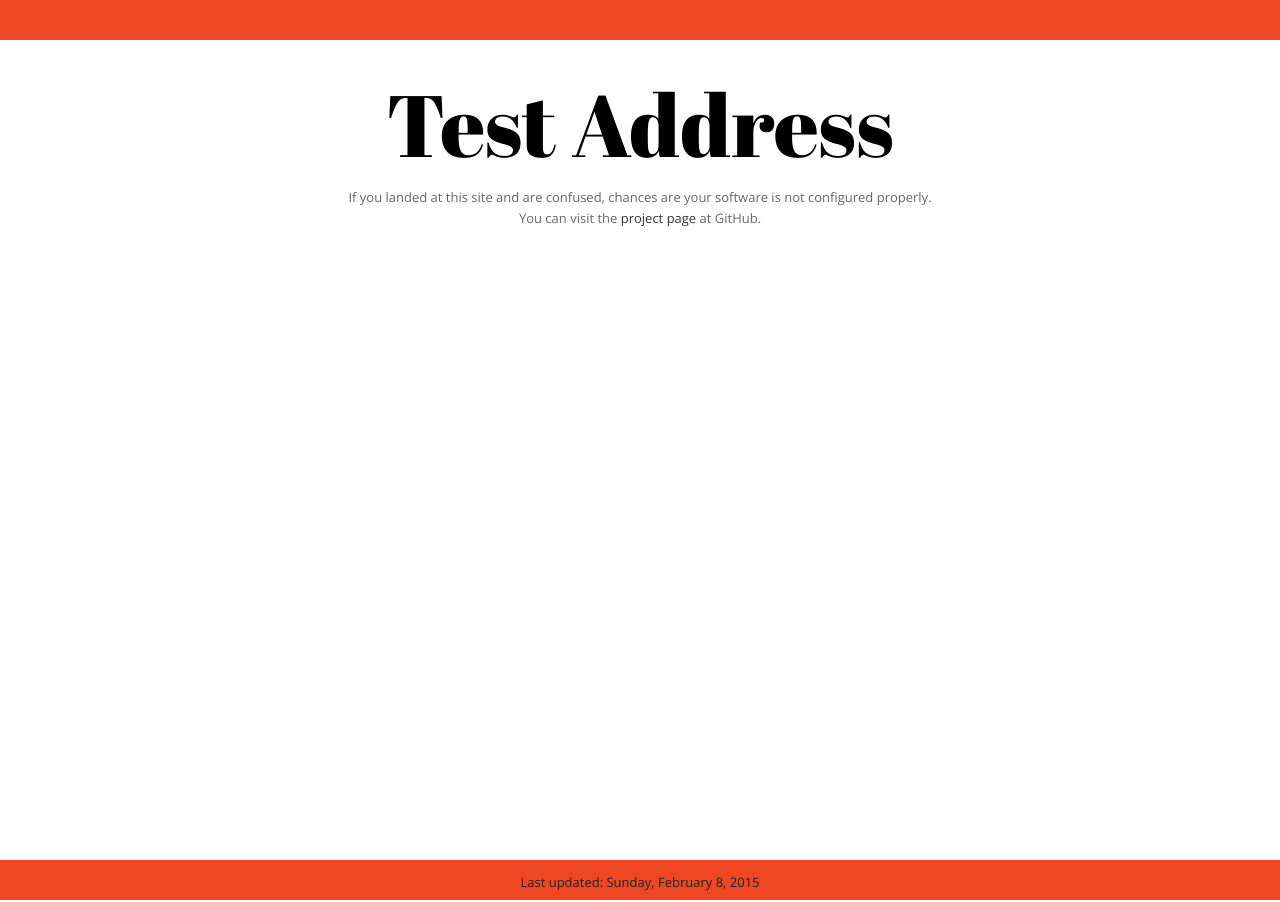
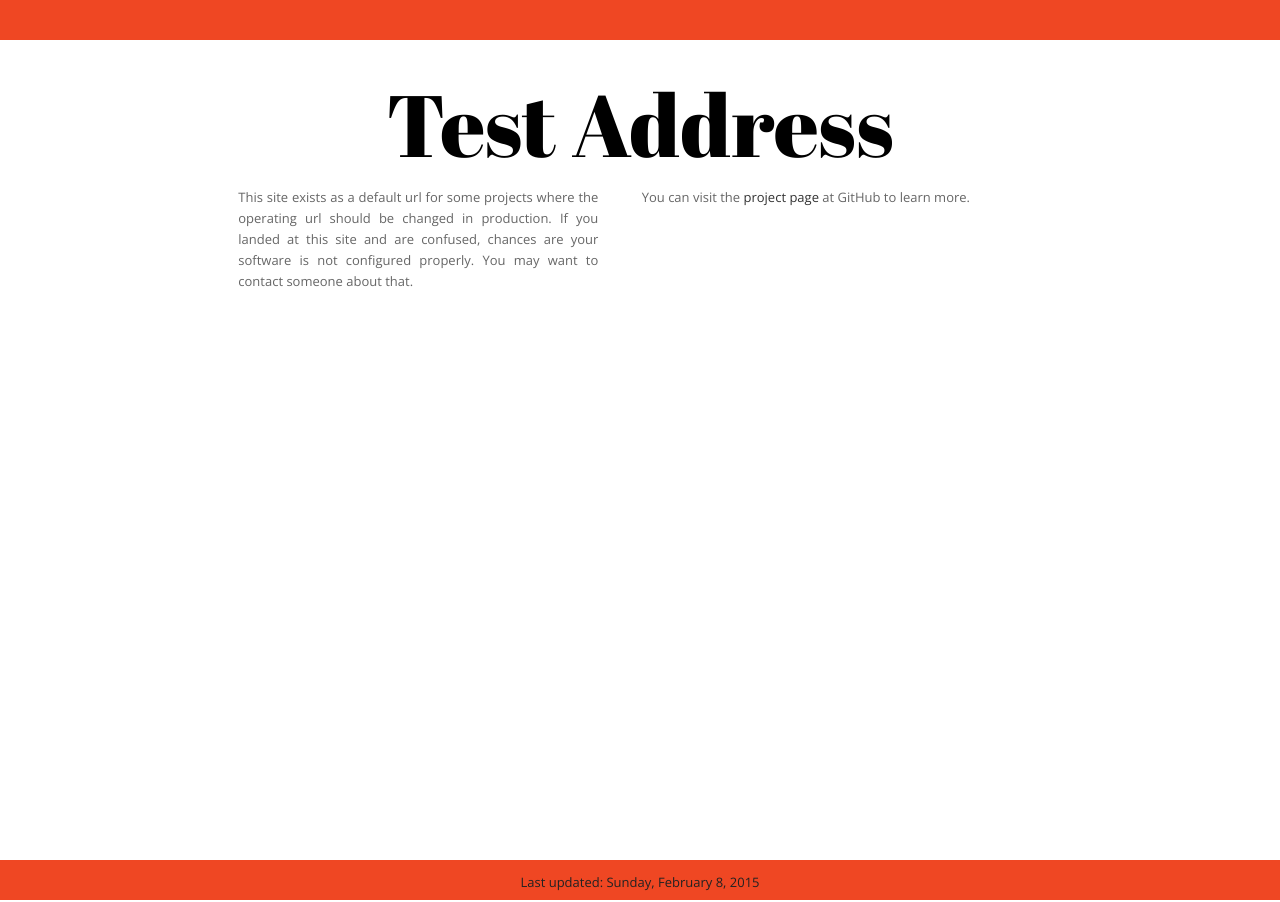
Before and after one commit to tleen/testaddress-org, a Jekyll site: the page built from index.md, in a window 1280 px wide. Built offline with Jekyll 4.4.1, drawn with Linux system fonts in a browser that asks for light colours.

Commit message:
added more explain to home

```diff
--- a/index.md
+++ b/index.md
@@ -4,6 +4,6 @@ title: Home
 
 #Test Address
 
-If you landed at this site and are confused, chances are your software is not configured properly.
+This site exists as a default url for some projects where the operating url should be changed in production. If you landed at this site and are confused, chances are your software is not configured properly. You may want to contact someone about that.
 
-You can visit the [project page]({{site.github.repository_url}}) at GitHub.
+You can visit the [project page]({{site.github.repository_url}}) at GitHub to learn more.
--- a/style.scss
+++ b/style.scss
@@ -36,7 +36,12 @@ h1{
   text-align: center;
 
   p{
+    display: inline-block;
     line-height: 21px;
+    margin-right: $footer-size;
+    text-align: justify;
+    vertical-align: top;
+    width: 30%;
   }
 }
 
```
